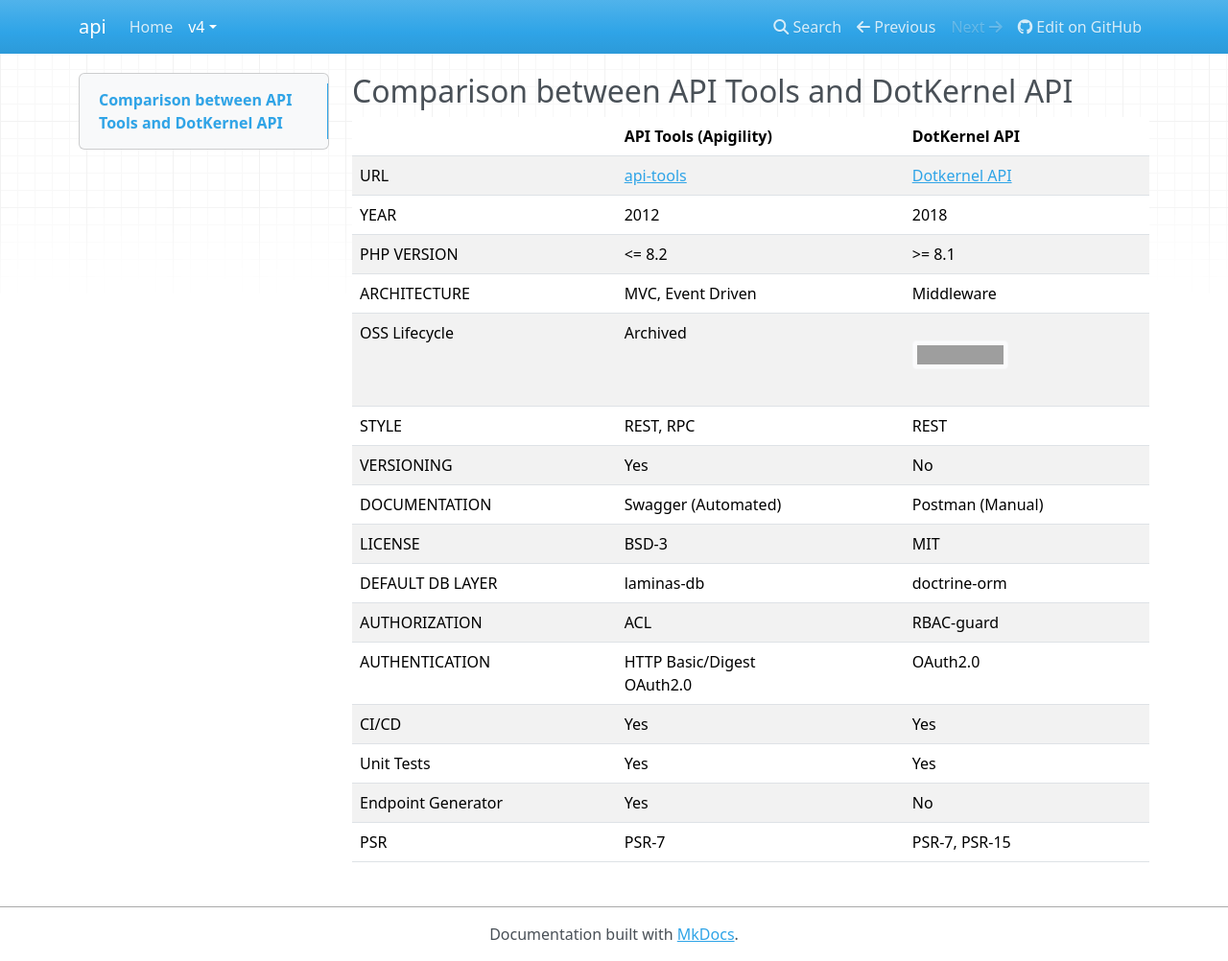
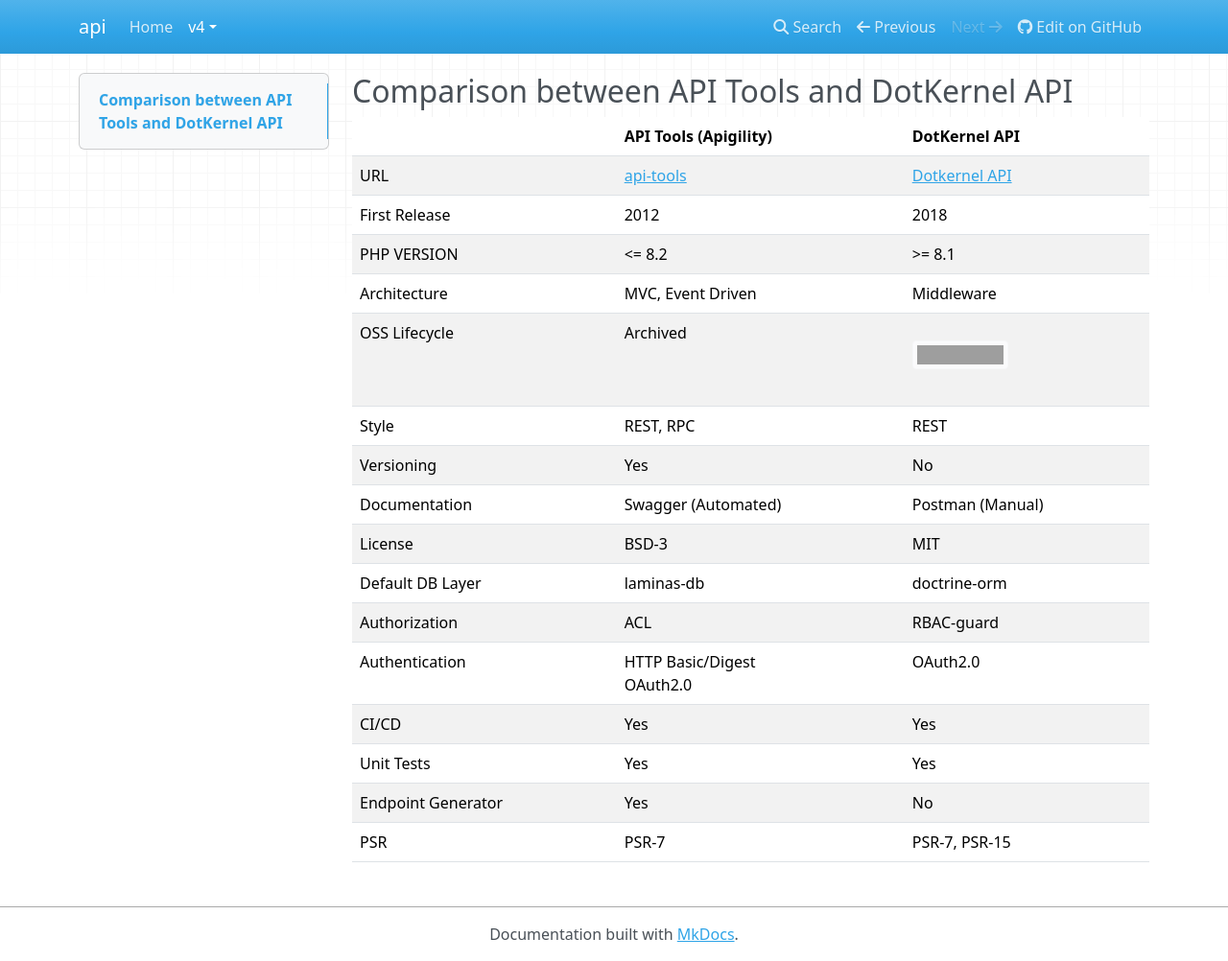
Before and after one commit to dotkernel/api-documentation, an MkDocs documentation site: the page built from docs/book/v4/transition-from-api-tools/api-tools-vs-dotkernel-api.md, in a window 1280 px wide and 1002 px high. Shown: the whole window at 96% size. Built offline with MkDocs 1.6.1, drawn with Linux system fonts in a browser that asks for light colours; nearby versions of some CDN libraries; grey boxes are pictures that could not be loaded.

Commit message:
Update api-tools-vs-dotkernel-api.md

```diff
--- a/docs/book/v4/transition-from-api-tools/api-tools-vs-dotkernel-api.md
+++ b/docs/book/v4/transition-from-api-tools/api-tools-vs-dotkernel-api.md
@@ -3,17 +3,17 @@
 |                    | API Tools (Apigility)                          | DotKernel API                                                            |
 |--------------------|------------------------------------------------|--------------------------------------------------------------------------|
 | URL                | [api-tools](https://api-tools.getlaminas.org/) | [Dotkernel API](https://www.dotkernel.org)                               |
-| YEAR               | 2012                                           | 2018                                                                     |
+| First Release      | 2012                                           | 2018                                                                     |
 | PHP VERSION        | <= 8.2                                         | >= 8.1                                                                   |
-| ARCHITECTURE       | MVC, Event Driven                              | Middleware                                                               |
+| Architecture       | MVC, Event Driven                              | Middleware                                                               |
 | OSS Lifecycle      | Archived                                       | ![](https://img.shields.io/osslifecycle/dotkernel/api?style=flat&label=) |
-| STYLE              | REST, RPC                                      | REST                                                                     |
-| VERSIONING         | Yes                                            | No                                                                       |
-| DOCUMENTATION      | Swagger (Automated)                            | Postman (Manual)                                                         |
-| LICENSE            | BSD-3                                          | MIT                                                                      |
-| DEFAULT DB LAYER   | laminas-db                                     | doctrine-orm                                                             |
-| AUTHORIZATION      | ACL                                            | RBAC-guard                                                               |
-| AUTHENTICATION     | HTTP Basic/Digest <br/> OAuth2.0               | OAuth2.0                                                                 |
+| Style              | REST, RPC                                      | REST                                                                     |
+| Versioning         | Yes                                            | No                                                                       |
+| Documentation      | Swagger (Automated)                            | Postman (Manual)                                                         |
+| License            | BSD-3                                          | MIT                                                                      |
+| Default DB Layer   | laminas-db                                     | doctrine-orm                                                             |
+| Authorization      | ACL                                            | RBAC-guard                                                               |
+| Authentication     | HTTP Basic/Digest <br/> OAuth2.0               | OAuth2.0                                                                 |
 | CI/CD              | Yes                                            | Yes                                                                      |
 | Unit Tests         | Yes                                            | Yes                                                                      |
 | Endpoint Generator | Yes                                            | No                                                                       |
```
